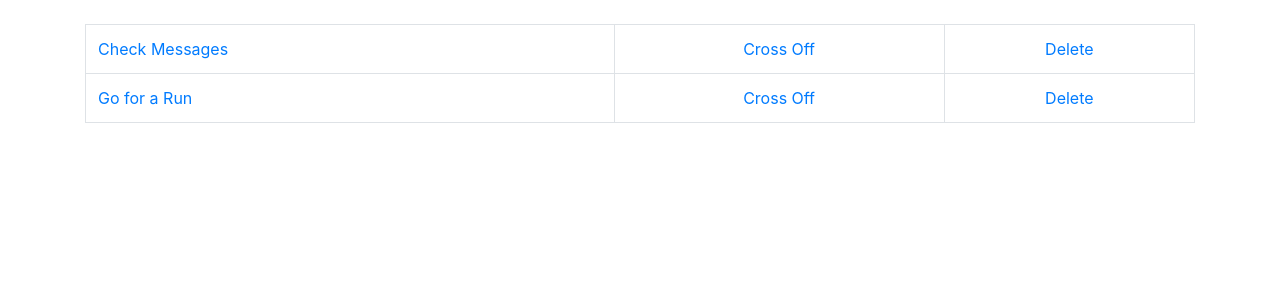
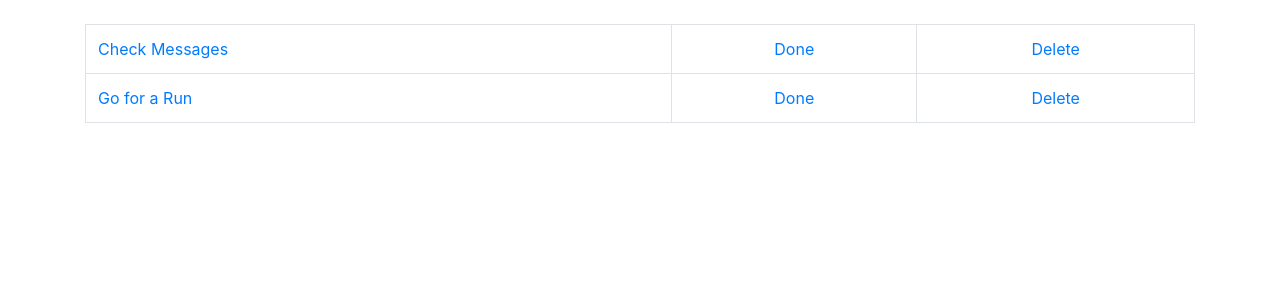
Before and after one commit to nishanth-kannan/To-Do-Web-App, a Django app: page /todo/ in a window 1280 px wide. Shown: the part 56-356 px from the top of the page. Run offline with Django 3.2, Linux system fonts and the light colour scheme; data comes from the database, SQL or seed files in the repository; some libraries are stand-ins or nearby versions.

Commit message:
Update index.html

```diff
--- a/todo/templates/todo/index.html
+++ b/todo/templates/todo/index.html
@@ -3,6 +3,7 @@
 {% block body %}
 {% if messages %}
 {% for message in messages %}
+<!-- Alert message which pops up -->
     <div class = "alert alert-warning alert-dismissable" role = "alert">
         <button class = "close" data-dismiss = "alert">
             <small><sup>x</sup></small>
@@ -12,19 +13,20 @@
     {% endfor %}
 {% endif %}
 
+<!-- Creating a table for the all the list items -->
 {% if all_items %}
 <table class = "table table-bordered">
     {% for task in all_items %}
-        {% if task.completed %}
+        {% if task.completed %}<!-- if the task is marked as completed, the text is crossed off and the row appears gray-->
         <tr class = "table-secondary">
             <td style = "text-decoration:line-through;"><a href = "{% url 'edit' task.id%}">{{ task.item }}</a></td>
-            <td><center><a href = "{% url 'uncross' task.id %}"">Uncross</a></center></td>
+            <td><center><a href = "{% url 'uncross' task.id %}"">Undo</a></center></td>
             <td><center><a href = "{% url 'delete' task.id %}">Delete</a></center></td>
         </tr>
-        {% else %}
+        {% else %} <!-- task is marked incomplete-->
         <tr>
             <td><a href = "{% url 'edit' task.id%}">{{ task.item }}</a></td>
-            <td><center><a href = "{% url 'cross_off' task.id %}">Cross Off</a></center></td>
+            <td><center><a href = "{% url 'cross_off' task.id %}">Done</a></center></td>
             <td><center><a href = "{% url 'delete' task.id %}">Delete</a></center></td>
         </tr>
         {% endif %}
```
